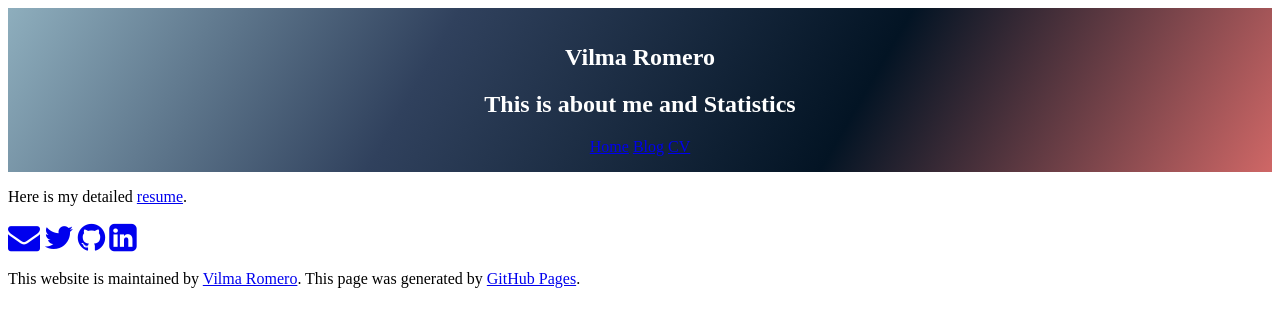
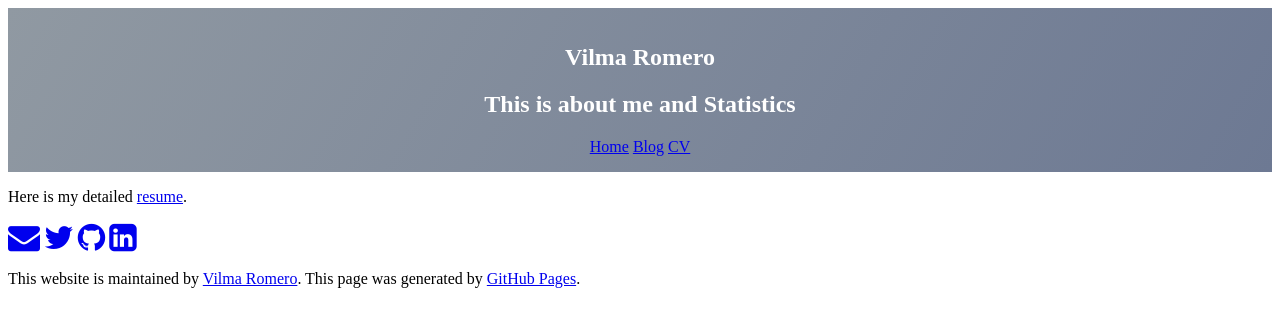
Before and after one commit to SpeckyPeruvianStats/vilmaromero.github.io, a Jekyll site: the page built from cv.md, in a window 1280 px wide. Shown: the top 327 px of the page. Built offline with Jekyll 4.4.1, drawn with Linux system fonts in a browser that asks for light colours; nearby versions of some CDN libraries.

Commit message:
New colors

```diff
--- a/css/extra.css
+++ b/css/extra.css
@@ -6,7 +6,7 @@
 /*
 .page-header-post { color: #fff; text-align: center; background-color: #159957; background-image: linear-gradient(120deg, #155799, #159957); }
  */
-.page-header-post { color: #fff; text-align: center; background-color: #CD5C5C; background-image: linear-gradient(120deg, #8EAEBD, #30415D, #031424, #CF6766); }
+.page-header-post { color: #fff; text-align: center; background-color: #CD5C5C; background-image: linear-gradient(120deg, #9099A2, #6D7993); }
 @media screen and (min-width: 64em) { .page-header-post { padding: 1rem 1rem 1rem 1rem; } }
 @media screen and (min-width: 42em) and (max-width: 64em) { .page-header-post { padding: 1rem 1rem 1rem 1rem; } }
 @media screen and (max-width: 42em) { .page-header-post { padding: 1rem 1rem 1rem 1rem; } }
@@ -14,7 +14,7 @@
 /*
 .page-header-main { color: #fff; text-align: center; background-color: #159957; background-image: linear-gradient(120deg, #155799, #159957); }
  */
-.page-header-main { color: #fff; text-align: center; background-color: #CF6766; background-image: linear-gradient(120deg, #8EAEBD, #30415D, #031424, #CF6766); }
+.page-header-main { color: #fff; text-align: center; background-color: #CF6766; background-image: linear-gradient(120deg, #9099A2, #6D7993); }
 @media screen and (min-width: 64em) { .page-header-main { padding: 1rem 0rem; } }
 @media screen and (min-width: 42em) and (max-width: 64em) { .page-header-main { padding: 1rem 0rem; } }
 @media screen and (max-width: 42em) { .page-header-main { padding: 1rem 0rem; } }
```
